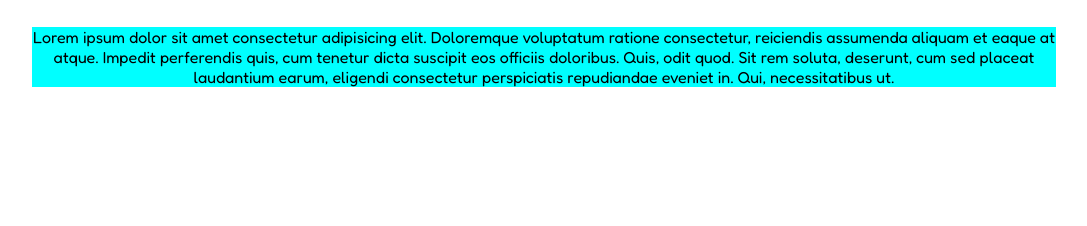
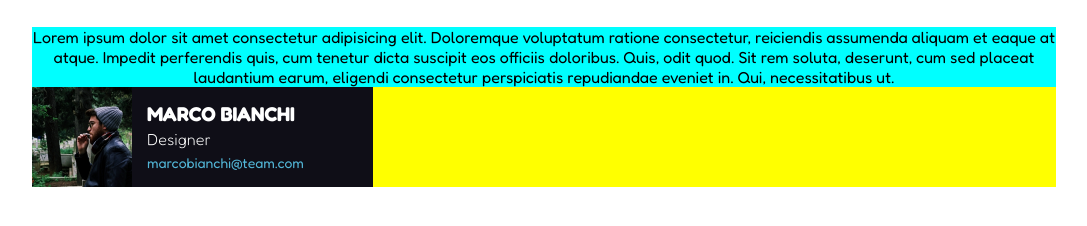
Before and after one commit to DenisConsta/html-css-float-cards, a plain HTML site: page index.html in a window 1280 px wide. Shown: the part 72-298 px from the top of the page, without its empty margins (96-1183 px from the left). Drawn offline with Linux system fonts and the light colour scheme.

Commit message:
[add] card (col) in (row)

```diff
--- a/assets/css/style.css
+++ b/assets/css/style.css
@@ -47,3 +47,50 @@ main>p{
   background-color: aqua;
   text-align: center;
 }
+
+/* ROW & COL*/
+
+.row{
+  background-color:yellow;
+}
+
+.row .col{
+  background-color:#0F0E17;
+  width: calc(100% / 3);
+  height: 100px;
+
+  float: left;
+}
+
+.row .col .col-img,.col-desc{
+  float: left;
+  height: 100px;
+}
+
+.row .col .col-desc{
+  padding: 15px;
+}
+
+.row .col .col-img img{
+  height: 100px;
+}
+
+.row .col .col-desc h2,h3{
+  color:white;
+  margin-bottom: 3px;
+}
+
+.row .col .col-desc h2{
+  font-size: 20px;
+  text-transform: uppercase;
+}
+
+.row .col .col-desc h3{
+  font-size: 16px;
+  font-weight: lighter;
+}
+
+.row .col .col-desc .email{
+  font-size: 14px;
+  color:#52B5D6;
+}
--- a/index.html
+++ b/index.html
@@ -15,12 +15,23 @@
   <main class="container">
     <p>Lorem ipsum dolor sit amet consectetur adipisicing elit. Doloremque voluptatum ratione consectetur, reiciendis assumenda aliquam et eaque at atque. Impedit perferendis quis, cum tenetur dicta suscipit eos officiis doloribus. Quis, odit quod. Sit rem soluta, deserunt, cum sed placeat laudantium earum, eligendi consectetur perspiciatis repudiandae eveniet in. Qui, necessitatibus ut.</p>
     <section class="">
+
       <div class="row clearfix">
-        <div class="col">
 
+        <div class="col clearfix">
+          <div class="col-img">
+            <img src="assets/img/male1.png" alt="">
+          </div>
+          <div class="col-desc">
+            <h2>Marco Bianchi</h2>
+            <h3>Designer</h3>
+            <span class="email">marcobianchi@team.com</span>
+          </div>
         </div>
+      </div>
 
-      </div>
+
+
     </section>
   </main>
 </body>
```
